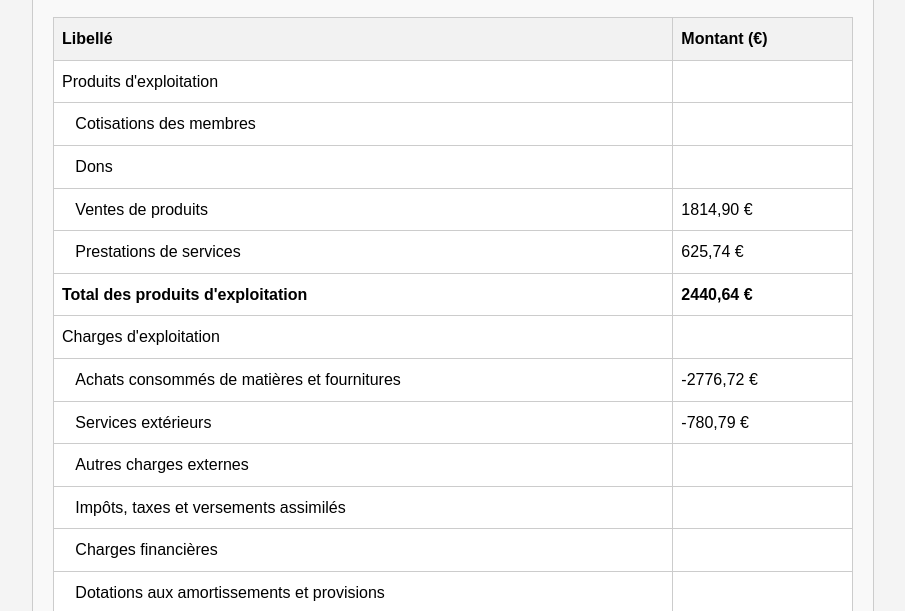
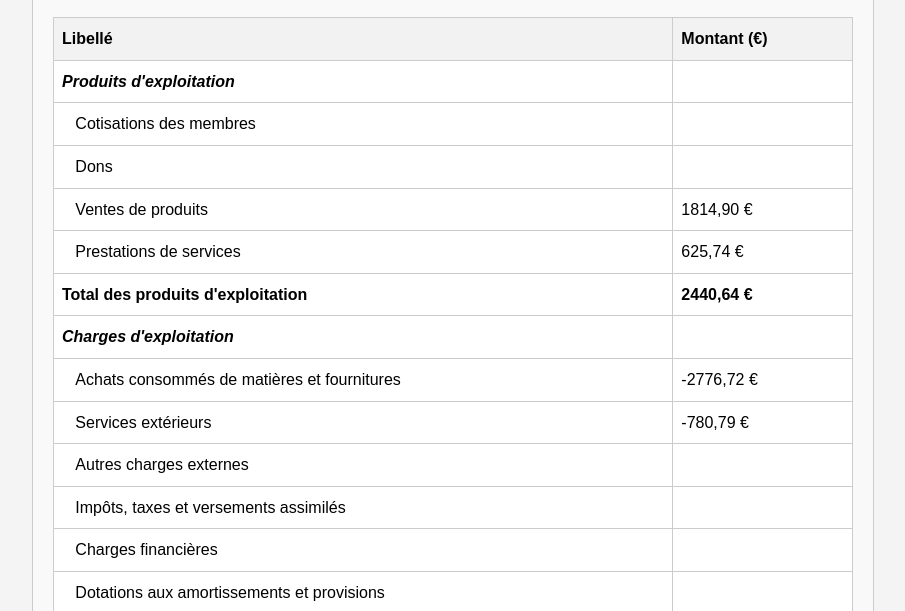
Before and after one commit to brutdethe/compta-b2t, a plain HTML site: page compte-resultat.html in a window 1280 px wide. Shown: the part 162-773 px from the top of the page, without its empty margins (187-1092 px from the left). Drawn offline with Linux system fonts and the light colour scheme.

Commit message:
ajoute un style sur les titres du journal

```diff
--- a/injectEntries.js
+++ b/injectEntries.js
@@ -53,7 +53,7 @@ export function injectIncomeStatementEntries(entries) {
     const tableBody = document.getElementById('income-statement-entries');
     tableBody.innerHTML = `
         <tr>
-            <td>Produits d'exploitation</td>
+            <td class="income-statement-title">Produits d'exploitation</td>
             <td></td>
         </tr>
         <tr>
@@ -77,7 +77,7 @@ export function injectIncomeStatementEntries(entries) {
             <td>${formatToCurrency(entries.totalOperatingIncome)}</td>
         </tr>
         <tr>
-            <td>Charges d'exploitation</td>
+            <td class="income-statement-title">Charges d'exploitation</td>
             <td></td>
         </tr>
         <tr>
--- a/styles.css
+++ b/styles.css
@@ -91,6 +91,11 @@ h1 {
 }
 
 .total,
-.solde {
+.solde,
+.income-statement-title {
     font-weight: bold;
 }
+
+.income-statement-title {
+    font-style: italic;
+}
```
Also changed, not shown: 1 other file.
